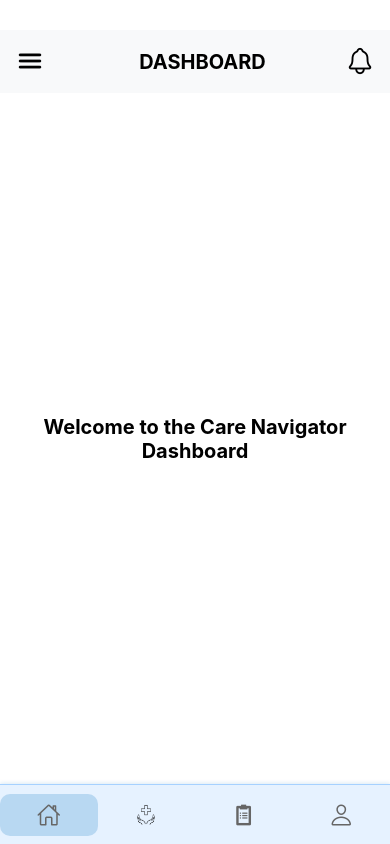
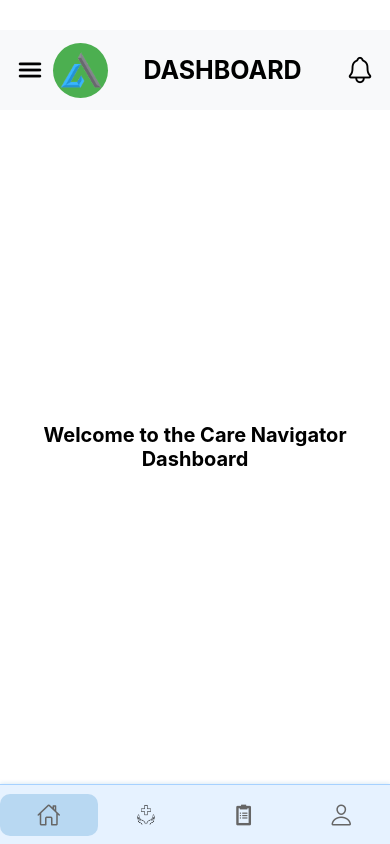
Before and after one commit to akindukodithuwakku/ATG-Mobile, a React Native app: screen /CNDashboard in a window 390 px wide. Built offline with nearby package versions, Linux system fonts and the light colour scheme.

Commit message:
Adjust header layout and add logo with circular background.

```diff
--- a/screens/CNDashboard.js
+++ b/screens/CNDashboard.js
@@ -3,6 +3,7 @@ import {
   View,
   Text,
   StyleSheet,
+  Image,
   TouchableOpacity,
   StatusBar,
   useColorScheme,
@@ -20,7 +21,7 @@ const CNDashboard = ({ navigation }) => {
   };
 
   const navigateToNotifications = () => {
-    navigation.navigate("NotificationsCN"); // Navigate to Notification screen
+    navigation.navigate("NotificationsCN");
   };
 
   return (
@@ -33,15 +34,23 @@ const CNDashboard = ({ navigation }) => {
 
       {/* Header */}
       <View style={styles.header}>
-        <TouchableOpacity onPress={toggleMenu}>
+        <TouchableOpacity style={styles.menuButton} onPress={toggleMenu}>
           <Ionicons
             name={isMenuOpen ? "close" : "menu"}
             size={30}
             color="black"
           />
         </TouchableOpacity>
+
+        <View style={styles.logoContainer}>
+          <View style={styles.greenCircle} />
+          <Image
+            source={require("../assets/Ayman_Logo.png")}
+            style={styles.logo}
+          />
+        </View>
         <Text style={styles.headerText}>DASHBOARD</Text>
-        <TouchableOpacity onPress={navigateToNotifications}>
+        <TouchableOpacity style={styles.notificationButton} onPress={navigateToNotifications}>
           <Ionicons name="notifications-outline" size={30} color="black" />
         </TouchableOpacity>
       </View>
@@ -83,12 +92,41 @@ const styles = StyleSheet.create({
     marginTop: 30,
     justifyContent: "space-between",
   },
+  menuButton: {
+    width: 40,
+  },
+  logoContainer: {
+    position: 'relative',
+    width: 50,
+    height: 50,
+    justifyContent: 'center',
+    alignItems: 'center',
+  },
+  greenCircle: {
+    position: 'absolute',
+    width: 55,
+    height: 55,
+    borderRadius: 50,
+    backgroundColor: '#4CAF50',
+    zIndex: 1,
+  },
+  logo: {
+    width: 45,
+    height: 45,
+    resizeMode: "contain",
+    zIndex: 2,
+  },
   headerText: {
-    fontSize: 20,
+    fontSize: 25,
     fontWeight: "bold",
     marginLeft: 15,
     flex: 1,
     textAlign: "center",
+    marginHorizontal: 10,
+  },
+  notificationButton: {
+    width: 40,
+    alignItems: 'flex-end',
   },
   content: {
     flex: 1,
```
